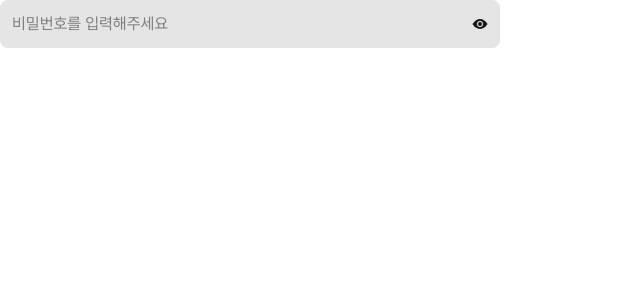
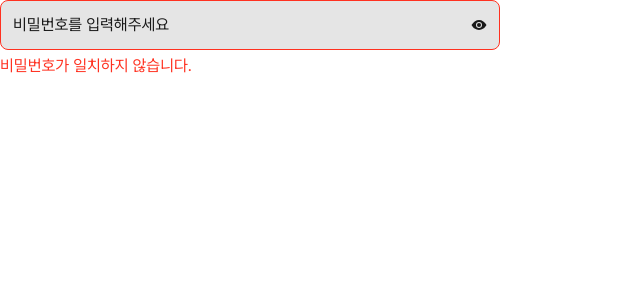
Before and after one commit to env-project/frontend, a React (Vite) app: page / in a window 1280 px wide. Shown: the top 300 px of the page, without its empty margins (0-640 px from the left). Built offline with nearby package versions, Linux system fonts and the light colour scheme.

Commit message:
#31 feat/error 상태 추가및 placeholder 스타일 지정

```diff
--- a/src/components/Test.tsx
+++ b/src/components/Test.tsx
@@ -1,14 +1,15 @@
-import React, { useState } from "react";
-import Input from "@/components/input/Input";
+import { useState } from "react";
+import AuthInput from "@/components/input/AuthInput";
 
 export default function Test() {
   const [text, setText] = useState("");
 
   return (
     <div>
-      <Input
+      <AuthInput
         type="password"
         placeholder="비밀번호를 입력해주세요"
+        error="비밀번호가 일치하지 않습니다."
         value={text}
         onChange={(e) => {
           setText(e.target.value);
--- /dev/null
+++ b/src/components/input/AuthInput.tsx
@@ -0,0 +1,54 @@
+import { useState, type ComponentPropsWithoutRef } from "react";
+import clsx from "clsx";
+import { IoEyeSharp } from "react-icons/io5";
+import { FaEyeSlash } from "react-icons/fa";
+import Text from "@/components/text/Text";
+
+interface InputProps extends ComponentPropsWithoutRef<"input"> {
+  type?: "text" | "password" | "email" | "number";
+  error?: string;
+}
+
+export default function AuthInput({
+  className,
+  type = "text",
+  error,
+  placeholder,
+  ...rest
+}: InputProps) {
+  const [showPassword, setShowPassword] = useState(false);
+  const togglePassword = () => setShowPassword((prev) => !prev);
+
+  let currentType = type;
+  if (type === "password") {
+    currentType = showPassword ? "text" : "password";
+  }
+
+  return (
+    <div className="flex flex-col gap-1">
+      <div
+        className={clsx(
+          "flex bg-bg-secondary text-text-primary w-[325px]  md:w-[500px] p-3 rounded-lg ",
+          error && "border border-error"
+        )}
+      >
+        <input
+          type={currentType}
+          placeholder={placeholder}
+          className={clsx(
+            "focus:outline-none w-full border-none bg-transparent placeholder-text-primary",
+
+            className
+          )}
+          {...rest}
+        />
+        {type === "password" && (
+          <button type="button" onClick={togglePassword} className="cursor-pointer">
+            {showPassword ? <FaEyeSlash /> : <IoEyeSharp />}
+          </button>
+        )}
+      </div>
+      {error && <Text className="text-error text-sm">{error}</Text>}
+    </div>
+  );
+}
--- a/src/components/input/Input.tsx
+++ /dev/null
@@ -1,32 +0,0 @@
-import { useState, type ComponentPropsWithoutRef } from "react";
-import clsx from "clsx";
-import { IoEyeSharp } from "react-icons/io5";
-import { FaEyeSlash } from "react-icons/fa";
-
-interface InputProps extends ComponentPropsWithoutRef<"input"> {
-  type?: "text" | "password" | "email" | "number";
-}
-
-export default function Input({ className, type = "text", ...rest }: InputProps) {
-  const [showPassword, setShowPassword] = useState(false);
-  const togglePassword = () => setShowPassword((prev) => !prev);
-  const currentType = type === "password" ? (showPassword ? "text" : "password") : type;
-
-  return (
-    <div
-      className="flex bg-bg-secondary
-     text-text-primary w-[325px]  md:w-[500px] p-3 rounded-lg "
-    >
-      <input
-        type={currentType}
-        className={clsx("focus:outline-none w-full border-none bg-transparent", className)}
-        {...rest}
-      />
-      {type === "password" && (
-        <button type="button" onClick={togglePassword} className="cursor-pointer">
-          {!showPassword ? <IoEyeSharp /> : <FaEyeSlash />}
-        </button>
-      )}
-    </div>
-  );
-}
```
